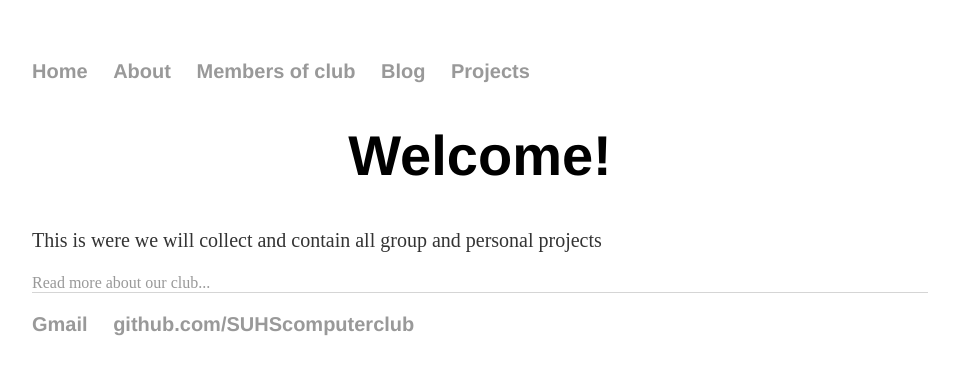
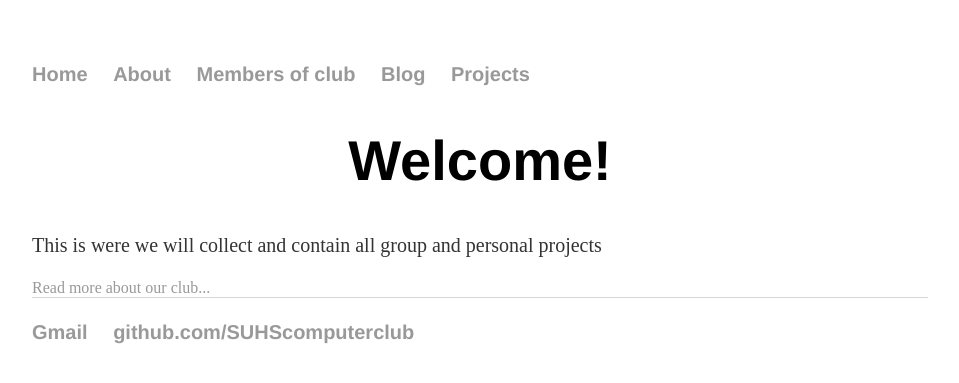
Before and after one commit to SUHScomputerclub/SUHScomputerclub.github.io, a Jekyll site: the page built from index.html, in a window 1280 px wide. Shown: the top 383 px of the page, without its empty margins (160-1119 px from the left). Built offline with Jekyll 4.4.1, drawn with Linux system fonts in a browser that asks for light colours.

Commit message:
added some more polish

```diff
--- a/css/main.css
+++ b/css/main.css
@@ -59,10 +59,14 @@
     margin: 20px auto 40px;
     font-size: 20px;
     font-family:'Helvetica', 'Arial', 'Sans-Serif';
+    line-height: 1.4em;
+    color: #333;
 }
 
 ul li {
     margin: 20px auto 40px;
     font-size: 20px;
+    line-height: 1.4em;
+    color: #333;
     font-family:'Helvetica', 'Arial', 'Sans-Serif';
 }
```
